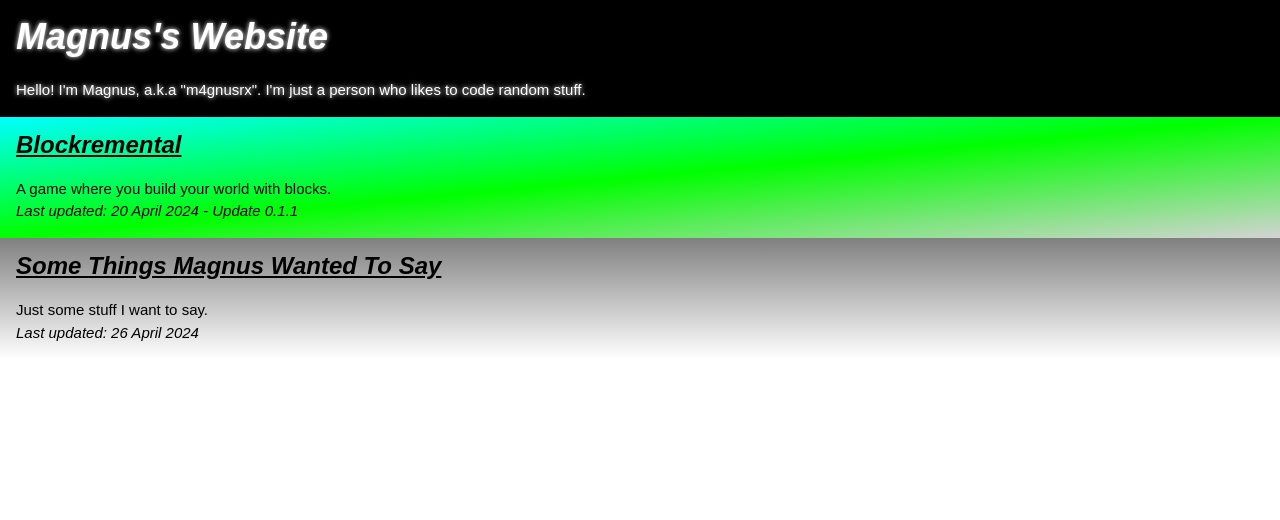
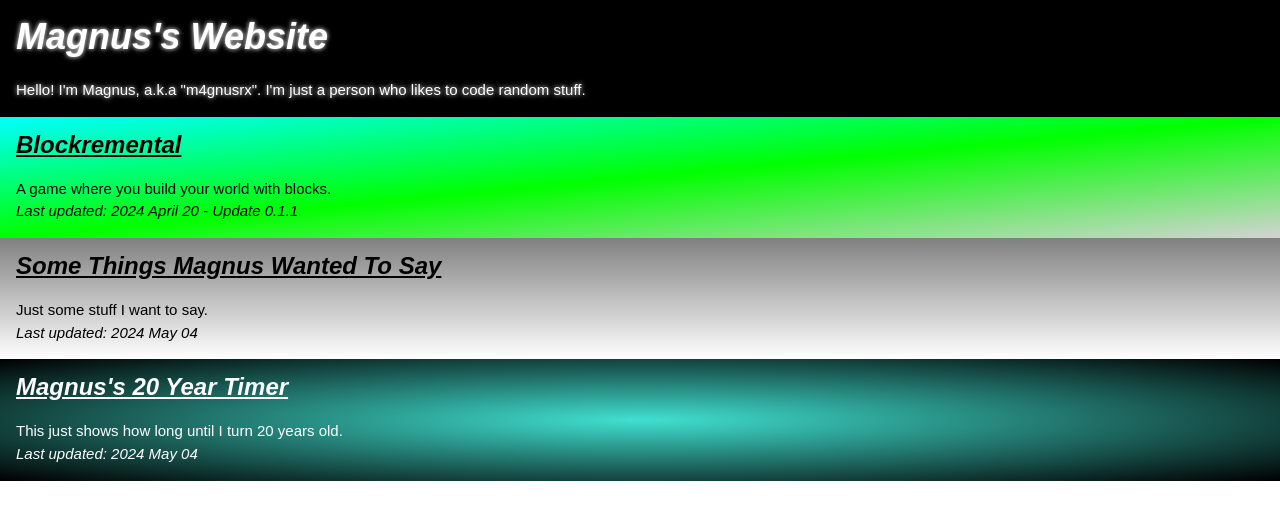
Before and after one commit to m4gnusrx/m4gnusrx.github.io, a plain HTML site: page index.html in a window 1280 px wide. Drawn offline with nearby package versions, Linux system fonts and the light colour scheme.

Commit message:
Add files via upload

```diff
--- a/index.html
+++ b/index.html
@@ -23,16 +23,25 @@
         </a>
         <p>
             A game where you build your world with blocks. <br>
-            <i>Last updated: 20 April 2024 - Update 0.1.1</i>
+            <i>Last updated: 2024 April 20 - Update 0.1.1</i>
         </p>
     </div>
-    <div id="stmwts" class="w3-container">
+    <div id="someThings" class="w3-container">
         <a href="https://m4gnusrx.github.io/SomeThingsMagnusWantedToSay/">
             <h3><b><i>Some Things Magnus Wanted To Say</i></b></h3>
         </a>
         <p>
             Just some stuff I want to say.<br>
-            <i>Last updated: 26 April 2024</i>
+            <i>Last updated: 2024 May 04</i>
+        </p>
+    </div>
+    <div id="twenty" class="w3-container">
+        <a href="https://m4gnusrx.github.io/20YearTimer/">
+            <h3><b><i>Magnus's 20 Year Timer</i></b></h3>
+        </a>
+        <p>
+            This just shows how long until I turn 20 years old.<br>
+            <i>Last updated: 2024 May 04</i>
         </p>
     </div>
 </body>
--- a/style.css
+++ b/style.css
@@ -15,6 +15,10 @@ body, button, h1, h2, h3, h4, h5, h6 {
 #blockremental {
     background-image: linear-gradient(to bottom right, cyan, lime, lightgray);
 }
-#stmwts {
+#someThings {
     background-image: linear-gradient(to bottom, gray, white);
 }
+#twenty {
+    color: white;
+    background-image: radial-gradient(turquoise, black);
+}
```
